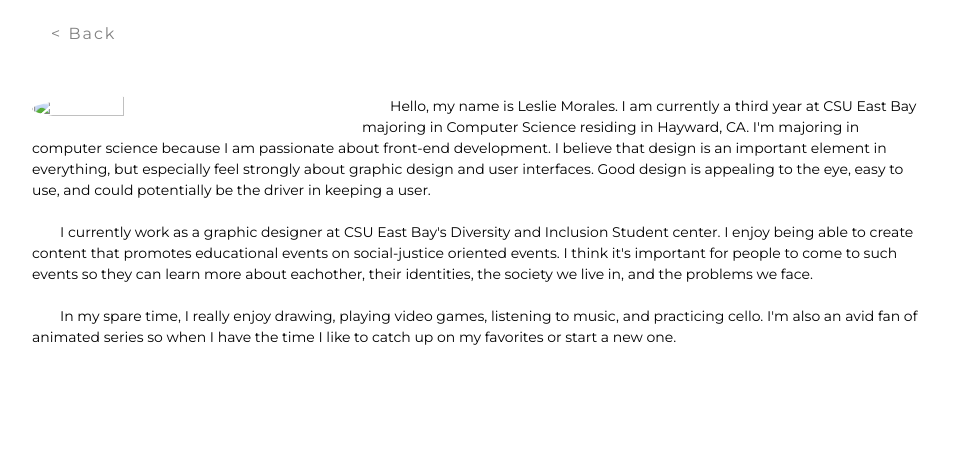
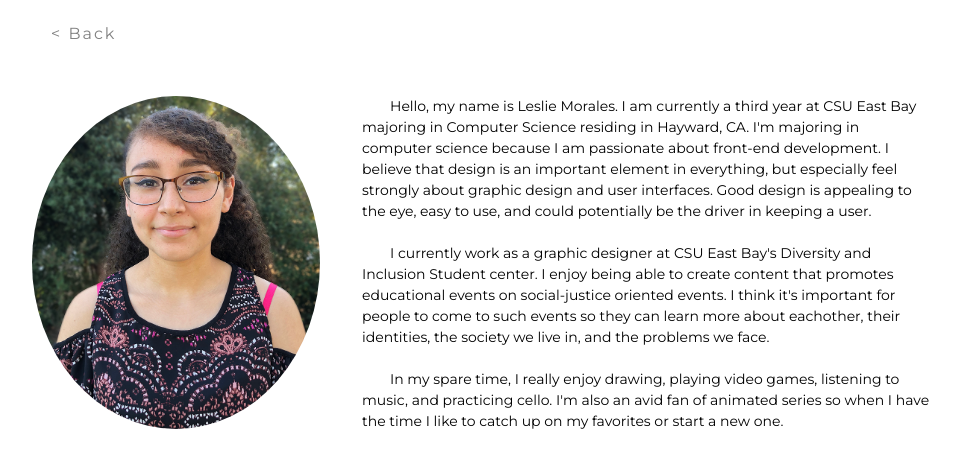
Before and after one commit to lm08/lesliemoraless.github.io, a plain HTML site: page html/about.html in a window 1280 px wide. Shown: the part 181-648 px from the top of the page, without its empty margins (158-1121 px from the left). Drawn offline with nearby package versions, Linux system fonts and the light colour scheme; a script that the page names is missing.

Commit message:
Update about.html

```diff
--- a/html/about.html
+++ b/html/about.html
@@ -26,7 +26,7 @@
 
 
 <div class="tile scale-anm about" id="about" title = " ">
-      <img src="images/leslie-edited.png" align = "left">
+      <img src="../images/leslie-edited.png" align = "left">
         <div class = "desc">
       <p>Hello, my name is Leslie Morales. I am currently a third year at CSU East Bay majoring in Computer Science residing in Hayward, CA. I'm majoring in computer science because I am passionate about front-end development.
       I believe that design is an important element in everything, but especially feel strongly about graphic design and user interfaces. Good design is appealing to the eye,
```
